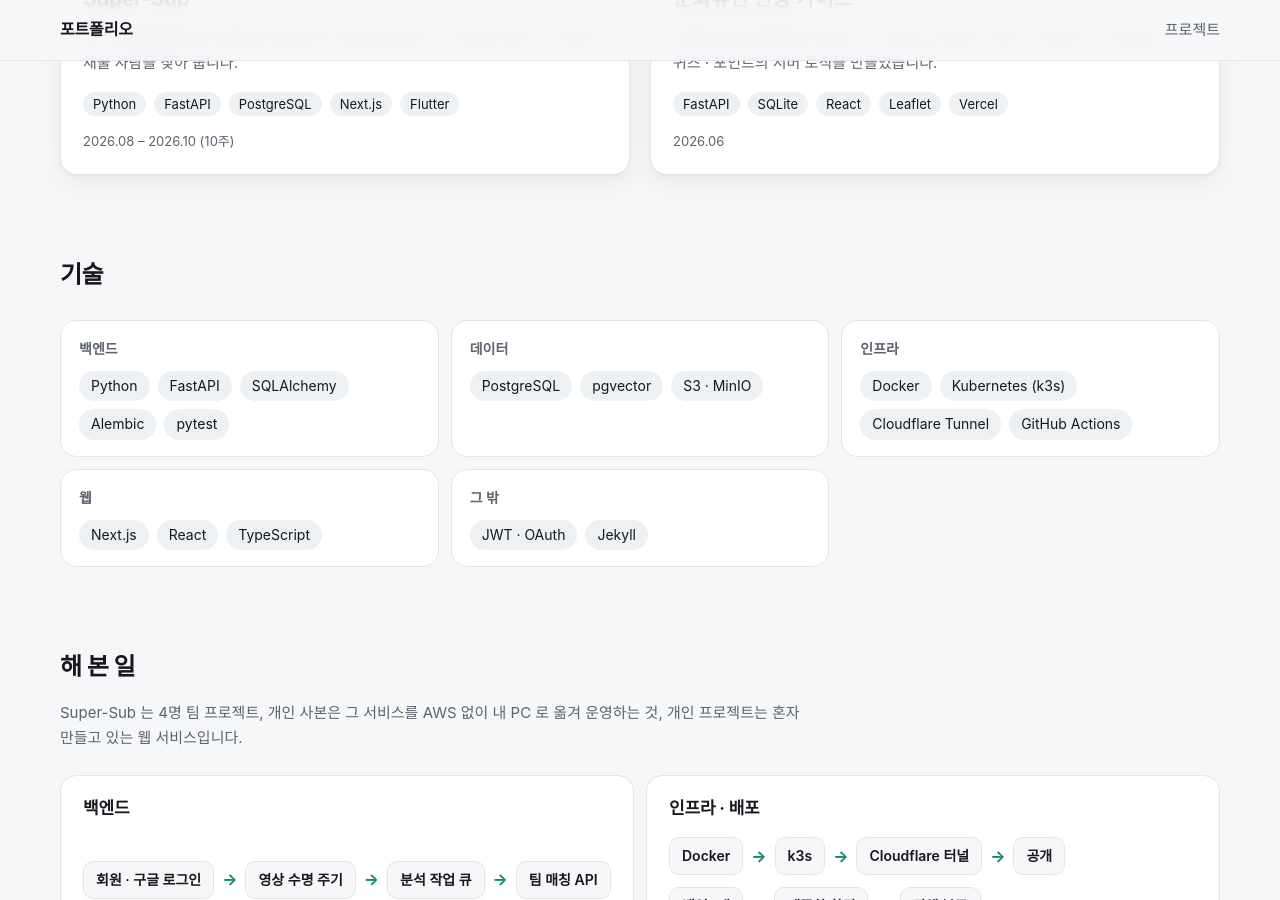
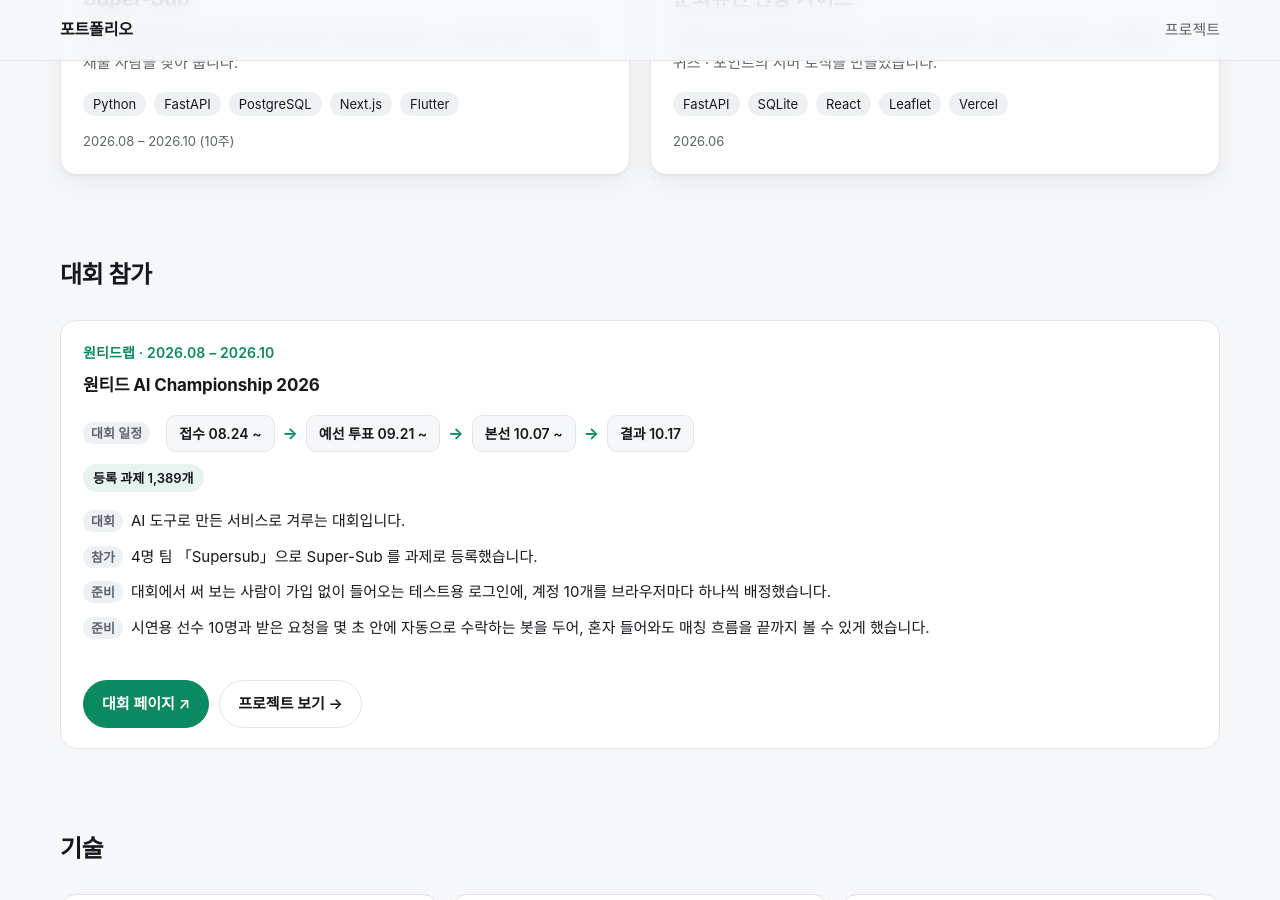
Before and after one commit to roqkf13/portfolio.anjgkwl.com, a Jekyll site: the page built from index.html, in a window 1280 px wide and 900 px high, scrolled down 1147 px. Built offline with Jekyll 4.4.1, drawn with Linux system fonts in a browser that asks for light colours.

Commit message:
feat(site): 홈에 「대회 참가」 절 — 원티드 AI Championship 2026 을 프로젝트 아래에 따로 소개한다
- _data/profile.yml: contests — 대회 일정(접수 · 예선 투표 · 본선 · 결과) · 등록 과제 수 · 참가한 팀과 과제 ·
  대회에 맞춰 준비한 것(테스트 계정 10개 배정 · 시연용 선수와 자동 수락 봇) · 링크 둘
- index.html: 프로젝트와 기술 사이에 절 하나(「해 본 일」의 카드 모양을 그대로 쓴다 — 스타일은 더하지 않았다)

Co-Authored-By: Claude Opus 5.5 <noreply@anthropic.com>

```diff
--- a/_data/profile.yml
+++ b/_data/profile.yml
@@ -31,6 +31,28 @@ flow_hub:
 
 github: ""                # 🔴 비워 둔다 — GitHub 프로필은 보여 주지 않는다(사용자, 2026-09-30). 넣으면 단추와 머리 메뉴에 생긴다
 email: ""                 # 넣으면 「이메일」 단추가 생긴다
+
+# 「대회 참가」 — 홈의 프로젝트 바로 아래에 따로 둔 절(사용자, 2026-10-13). 비우면 절이 안 나온다
+# 🔴 순위 · 본선 진출 · 수상 · 득표 수는 적지 않는다 — 사용자가 말할 때만 더한다. schedule 은 대회의 일정이지 우리가 거친 단계가 아니다
+# 🔴 일정 · 단계 이름 · 과제 수는 대회 사이트의 것(2026-10-13 확인), 「준비」는 팀 main 의 내 커밋으로 확인되는 것만
+contests:
+  - title: "원티드 AI Championship 2026"
+    host: "원티드랩"
+    period: "2026.08 – 2026.10"
+    schedule: ["접수 08.24 ~", "예선 투표 09.21 ~", "본선 10.07 ~", "결과 10.17"]
+    facts: ["등록 과제 1,389개"]
+    items:
+      - at: "대회"
+        text: "AI 도구로 만든 서비스로 겨루는 대회입니다."
+      - at: "참가"
+        text: "4명 팀 「Supersub」으로 Super-Sub 를 과제로 등록했습니다."
+      - at: "준비"
+        text: "대회에서 써 보는 사람이 가입 없이 들어오는 테스트용 로그인에, 계정 10개를 브라우저마다 하나씩 배정했습니다."
+      - at: "준비"
+        text: "시연용 선수 10명과 받은 요청을 몇 초 안에 자동으로 수락하는 봇을 두어, 혼자 들어와도 매칭 흐름을 끝까지 볼 수 있게 했습니다."
+    links:
+      - { label: "대회 페이지", url: "https://event.wanted.co.kr/ai-championship/2026/projects/430" }
+      - { label: "프로젝트 보기", url: "/projects/supersub/" }
 
 skills:
   - group: "백엔드"
--- a/index.html
+++ b/index.html
@@ -69,6 +69,50 @@ layout: default
   </div>
 </section>
 
+{%- if p.contests %}
+<section class="section" id="contests" aria-labelledby="contests-title">
+  <h2 class="section__title" id="contests-title">대회 참가</h2>
+  <div class="areas">
+    {%- for c in p.contests %}
+    <article class="area">
+      <div>
+        <p class="eyebrow">{{ c.host }} · {{ c.period }}</p>
+        <h3 class="area__title">{{ c.title }}</h3>
+      </div>
+      <div class="area__visual">
+        <div class="mflow">
+          <span class="tag">대회 일정</span>
+          {%- for box in c.schedule %}
+          {%- unless forloop.first %}<span class="mflow__arrow" aria-hidden="true">→</span>{%- endunless %}
+          <span class="mbox">{{ box }}</span>
+          {%- endfor %}
+        </div>
+        {%- if c.facts %}
+        <div class="mfacts">
+          {%- for f in c.facts %}<span class="mfact">{{ f }}</span>{%- endfor %}
+        </div>
+        {%- endif %}
+      </div>
+      <ul class="area__list">
+        {%- for it in c.items %}
+        <li><span class="tag">{{ it.at }}</span>{{ it.text }}</li>
+        {%- endfor %}
+      </ul>
+      <div class="actions">
+        {%- for l in c.links %}
+        {%- if l.url contains "://" %}
+        <a class="btn{% if forloop.first %} btn--primary{% endif %}" href="{{ l.url }}">{{ l.label }} ↗</a>
+        {%- else %}
+        <a class="btn{% if forloop.first %} btn--primary{% endif %}" href="{{ l.url | relative_url }}">{{ l.label }} →</a>
+        {%- endif %}
+        {%- endfor %}
+      </div>
+    </article>
+    {%- endfor %}
+  </div>
+</section>
+{%- endif %}
+
 <section class="section" aria-labelledby="skills-title">
   <h2 class="section__title" id="skills-title">기술</h2>
   <dl class="skills">
```
